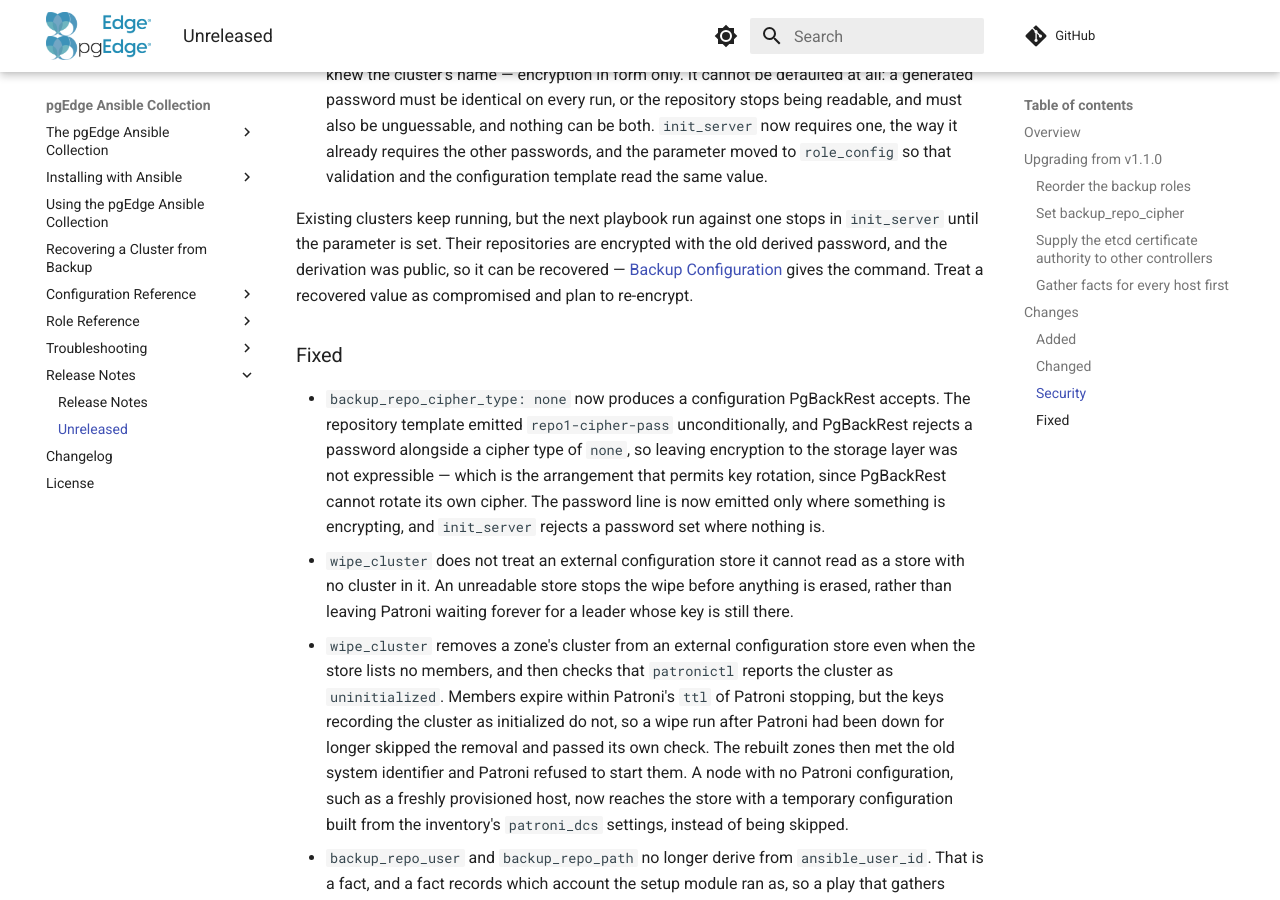
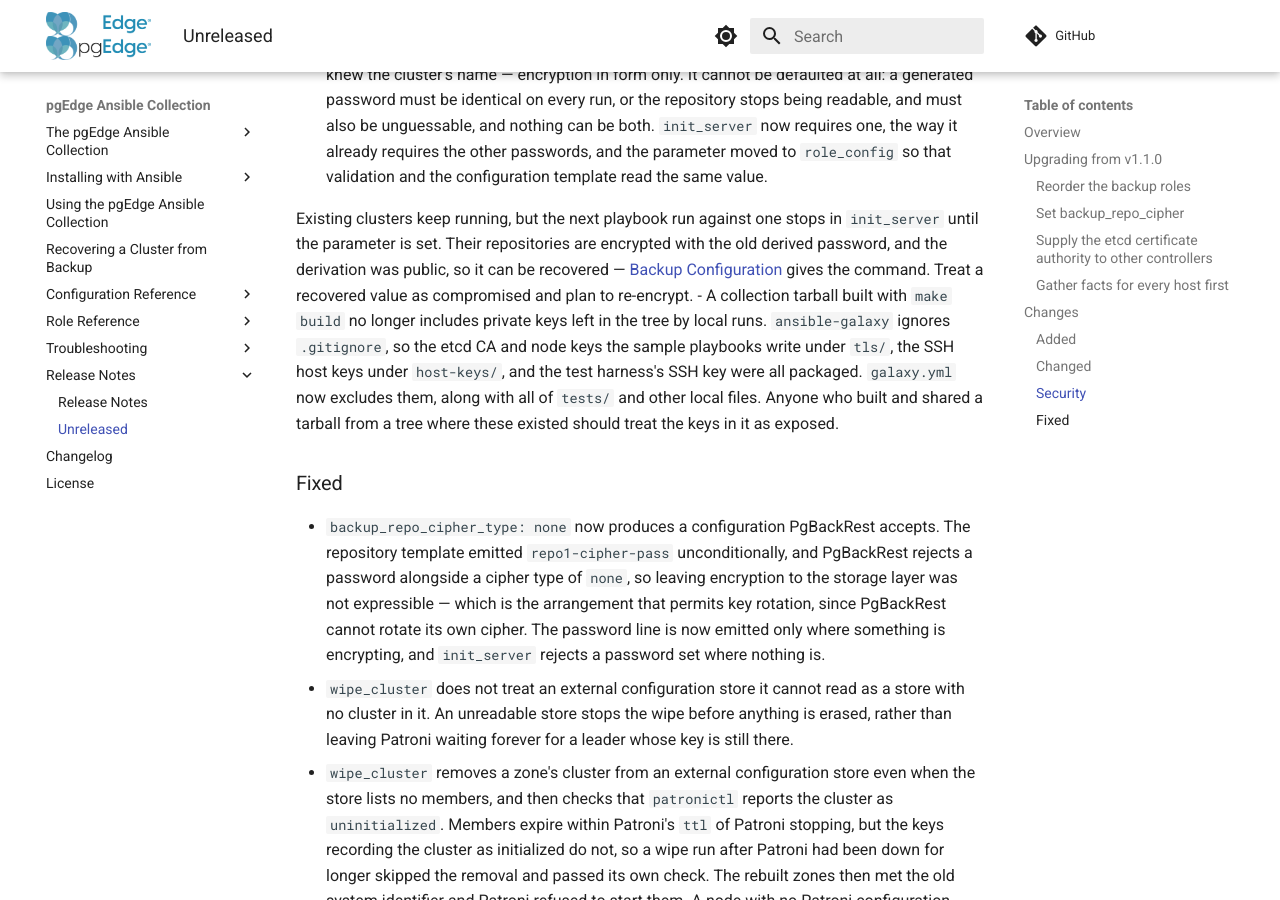
Before and after one commit to pgEdge/pgedge-ansible, an MkDocs documentation site: the page built from docs/release_notes/unreleased.md, in a window 1280 px wide and 900 px high, scrolled down 9187 px. Built offline with MkDocs 1.6.1 and Material for MkDocs 9.7.7, drawn with Linux system fonts in a browser that asks for light colours; comment, search, counter and statistics services are not loaded.

Commit message:
Keep private keys and test files out of the built collection
ansible-galaxy collection build packages every file in the tree and
ignores .gitignore, and build_ignore was empty. A tarball built from a
tree that had run the sample playbooks or the test harness carried the
etcd CA key, every node's etcd and Postgres keys under tls/, the SSH
host keys under host-keys/, the harness's SSH key in tests/.ssh, and
even a copy of .ansible/ with installed dependency collections.

build_ignore now skips tls/ and host-keys/ at any depth, *.key and
*.pem files, tarballs, .ansible, .claude, .github, site/ and all of
tests/, which only a checkout uses. The patterns are fnmatch matches
against the relative path, so each directory name is listed both bare
and as "*/name" to catch it below the top level. A note in the
unreleased security section tells anyone who shared such a tarball to
treat its keys as exposed.

Co-Authored-By: Claude Opus 5.5 (1M context) <noreply@anthropic.com>

```diff
--- a/docs/release_notes/unreleased.md
+++ b/docs/release_notes/unreleased.md
@@ -419,6 +419,13 @@ same play to the top:
   recovered — [Backup Configuration](../configuration/backup.md#upgrading-a-cluster-deployed-before-this-was-required)
   gives the command. Treat a recovered value as compromised and plan to
   re-encrypt.
+- A collection tarball built with `make build` no longer includes private keys
+  left in the tree by local runs. `ansible-galaxy` ignores `.gitignore`, so the
+  etcd CA and node keys the sample playbooks write under `tls/`, the SSH host
+  keys under `host-keys/`, and the test harness's SSH key were all packaged.
+  `galaxy.yml` now excludes them, along with all of `tests/` and other local
+  files. Anyone who built and shared a tarball from a tree where these existed
+  should treat the keys in it as exposed.
 
 ### Fixed
 
```
Also changed, not shown: galaxy.template.yml (+27 -1 lines).
